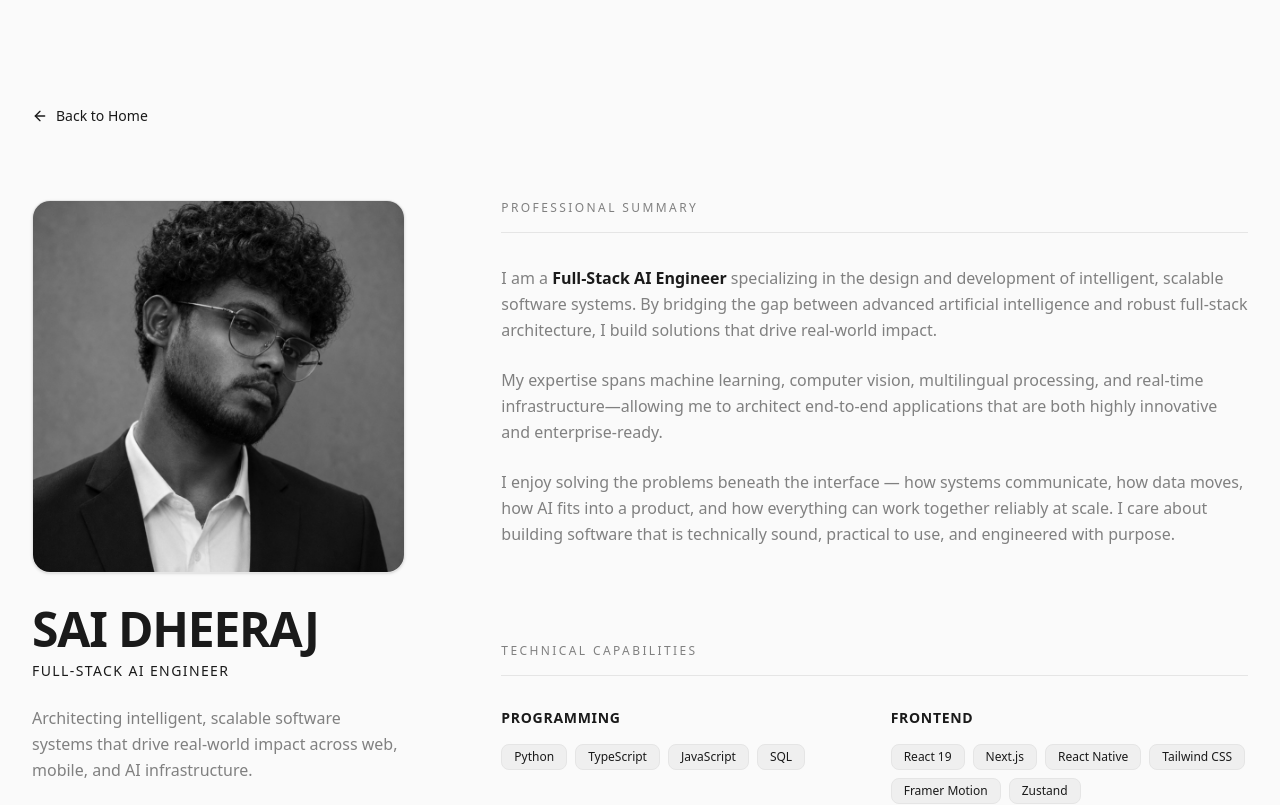
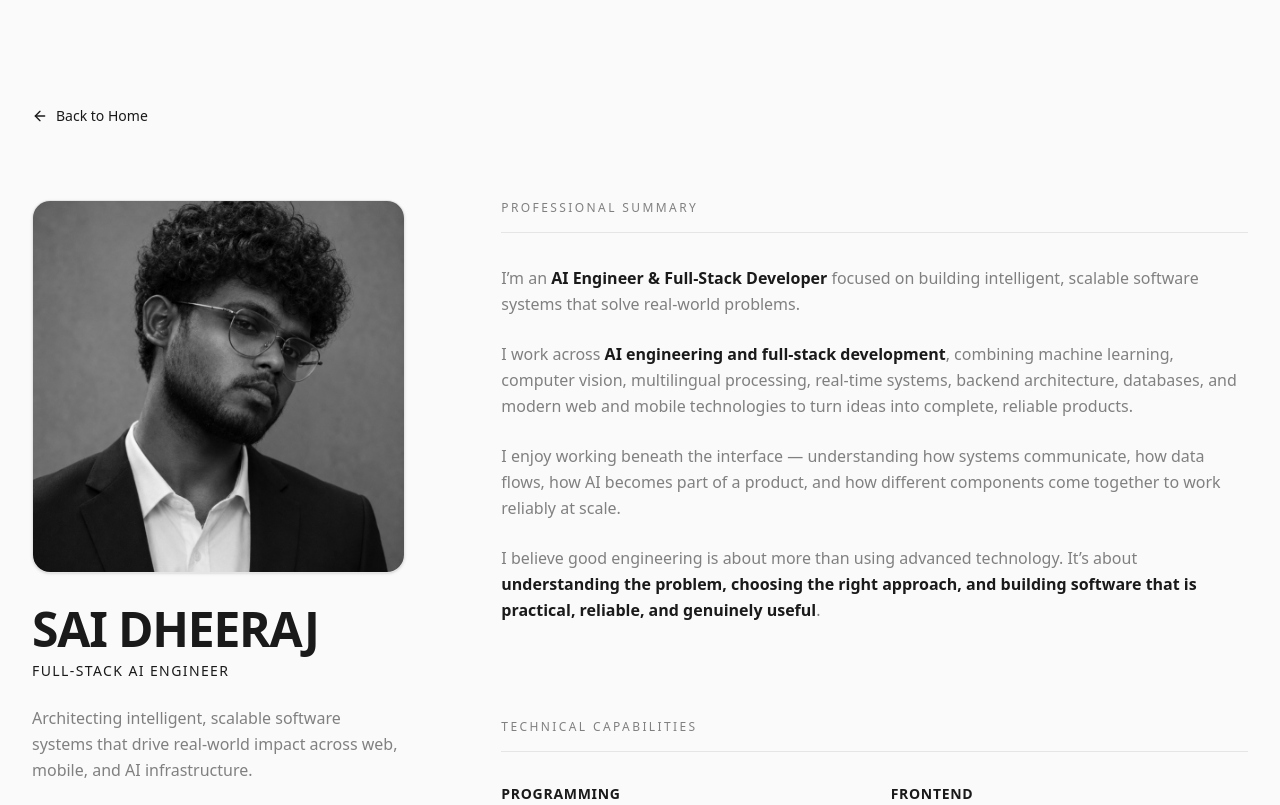
Before and after one commit to SaiDheeraj-19/Portfolio-, a Next.js app: page /about in a window 1280 px wide. Shown: the top 805 px of the page. Built offline with nearby package versions, Linux system fonts and the light colour scheme.

Commit message:
content: update professional summary in about page

```diff
--- a/src/app/about/page.tsx
+++ b/src/app/about/page.tsx
@@ -126,13 +126,16 @@ export default function AboutPage() {
                             <h2 className="text-xs font-mono uppercase tracking-[0.2em] text-muted-foreground mb-8 pb-4 border-b border-border">Professional Summary</h2>
                             <div className="prose prose-neutral dark:prose-invert prose-lg max-w-none text-muted-foreground leading-relaxed">
                                 <p className="mb-6">
-                                    I am a <strong className="text-foreground">Full-Stack AI Engineer</strong> specializing in the design and development of intelligent, scalable software systems. By bridging the gap between advanced artificial intelligence and robust full-stack architecture, I build solutions that drive real-world impact.
+                                    I’m an <strong className="text-foreground">AI Engineer & Full-Stack Developer</strong> focused on building intelligent, scalable software systems that solve real-world problems.
                                 </p>
                                 <p className="mb-6">
-                                    My expertise spans machine learning, computer vision, multilingual processing, and real-time infrastructure—allowing me to architect end-to-end applications that are both highly innovative and enterprise-ready.
+                                    I work across <strong className="text-foreground">AI engineering and full-stack development</strong>, combining machine learning, computer vision, multilingual processing, real-time systems, backend architecture, databases, and modern web and mobile technologies to turn ideas into complete, reliable products.
+                                </p>
+                                <p className="mb-6">
+                                    I enjoy working beneath the interface — understanding how systems communicate, how data flows, how AI becomes part of a product, and how different components come together to work reliably at scale.
                                 </p>
                                 <p>
-                                    I enjoy solving the problems beneath the interface — how systems communicate, how data moves, how AI fits into a product, and how everything can work together reliably at scale. I care about building software that is technically sound, practical to use, and engineered with purpose.
+                                    I believe good engineering is about more than using advanced technology. It’s about <strong className="text-foreground">understanding the problem, choosing the right approach, and building software that is practical, reliable, and genuinely useful</strong>.
                                 </p>
                             </div>
                         </section>
```
